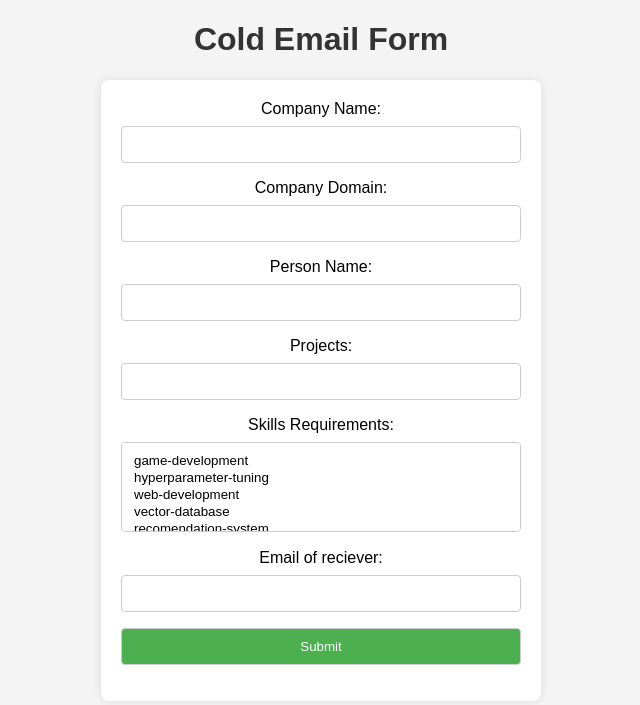
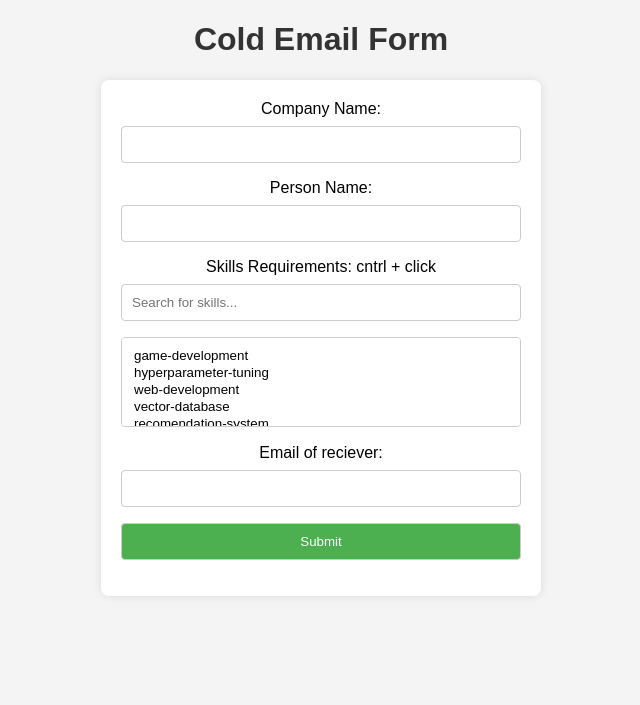
Before and after one commit to kishan2k2/ColdEmail-automation-script, a Flask app: page /form in a window 1280 px wide. Shown: the top 705 px of the page, without its empty margins (319-959 px from the left). Run offline with Flask 3, Linux system fonts and the light colour scheme; parts of the project's set-up code (start-up, migrations or seed data) failed here and were passed over.

Commit message:
changed the form inputs and added search in dropdown

```diff
--- a/app.py
+++ b/app.py
@@ -11,13 +11,13 @@ def index():
 def form():
     if request.method == 'POST':
         company_name = request.form.get('company_name')
-        company_domain = request.form.get('company_domain')
+        # company_domain = request.form.get('company_domain')
         person_name = request.form.get('person_name')
-        projects = request.form.get('projects')  # Assuming projects is a textarea or similar
+        # projects = request.form.get('projects')  # Assuming projects is a textarea or similar
         skills_requirements = request.form.getlist('skills_requirements')
         # print(skills_requirements)
         email = request.form.get('email')
-        email_content = generate_cold_email(company_name, company_domain, person_name, projects, skills_requirements, email)
+        email_content = generate_cold_email(company_name, None, person_name, None, skills_requirements, email)
         # flash('Email sent successfully!', 'success')
         return render_template('response.html', message=email_content)
     return render_template('form.html', skills = unique_requirements)
--- a/templates/form.html
+++ b/templates/form.html
@@ -1,13 +1,31 @@
-<!-- templates/form.html -->
-
 <!DOCTYPE html>
 <html lang="en">
 <head>
     <meta charset="UTF-8">
     <meta name="viewport" content="width=device-width, initial-scale=1.0">
-    <link rel="stylesheet"type="text/css" href="{{ url_for('static', filename='css/styles.css') }}">
+    <link rel="stylesheet" type="text/css" href="{{ url_for('static', filename='css/styles.css') }}">
     <!-- static\css\styles.css -->
     <title>Cold Email Form</title>
+
+    <script>
+        // JavaScript function to filter dropdown options
+        function filterSkills() {
+            var input, filter, select, options, option, i;
+            input = document.getElementById("searchInput");
+            filter = input.value.toUpperCase();
+            select = document.getElementById("skills_requirements");
+            options = select.getElementsByTagName("option");
+
+            for (i = 0; i < options.length; i++) {
+                option = options[i];
+                if (option.innerHTML.toUpperCase().indexOf(filter) > -1) {
+                    option.style.display = "";
+                } else {
+                    option.style.display = "none";
+                }
+            }
+        }
+    </script>
 </head>
 <body>
 
@@ -19,22 +37,13 @@
 
     <br>
 
-    <label for="company_domain">Company Domain:</label>
-    <input type="text" id="company_domain" name="company_domain" required>
-
-    <br>
-
     <label for="person_name">Person Name:</label>
     <input type="text" id="person_name" name="person_name" required>
 
     <br>
 
-    <label for="projects">Projects:</label>
-    <input type="text" id="projects" name="projects" required>
-
-    <br>
-
-    <label for="skills_requirements">Skills Requirements:</label>
+    <label for="skills_requirements">Skills Requirements: cntrl + click</label>
+    <input type="text" id="searchInput" onkeyup="filterSkills()" placeholder="Search for skills...">
     <select id="skills_requirements" name="skills_requirements" multiple>
         {% for skill in skills %}
             <option value="{{ skill }}">{{ skill }}</option>
```
